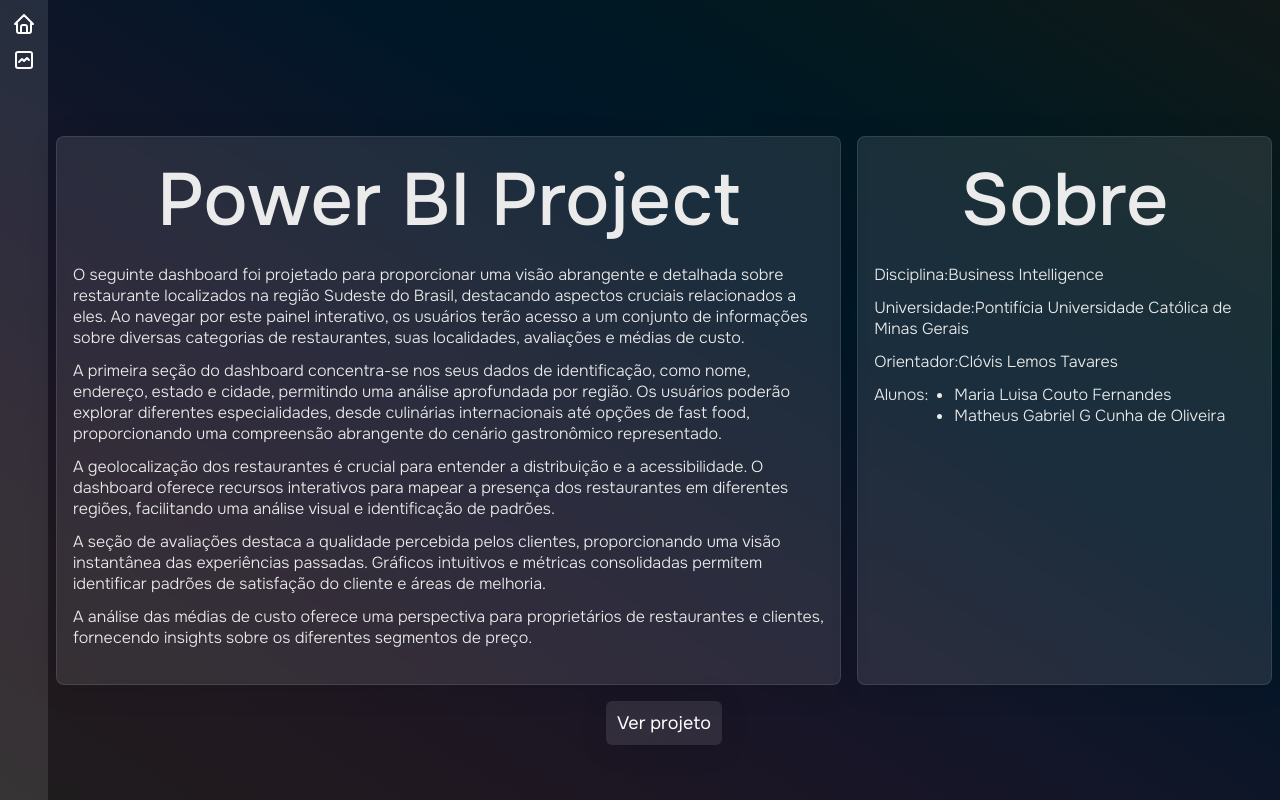
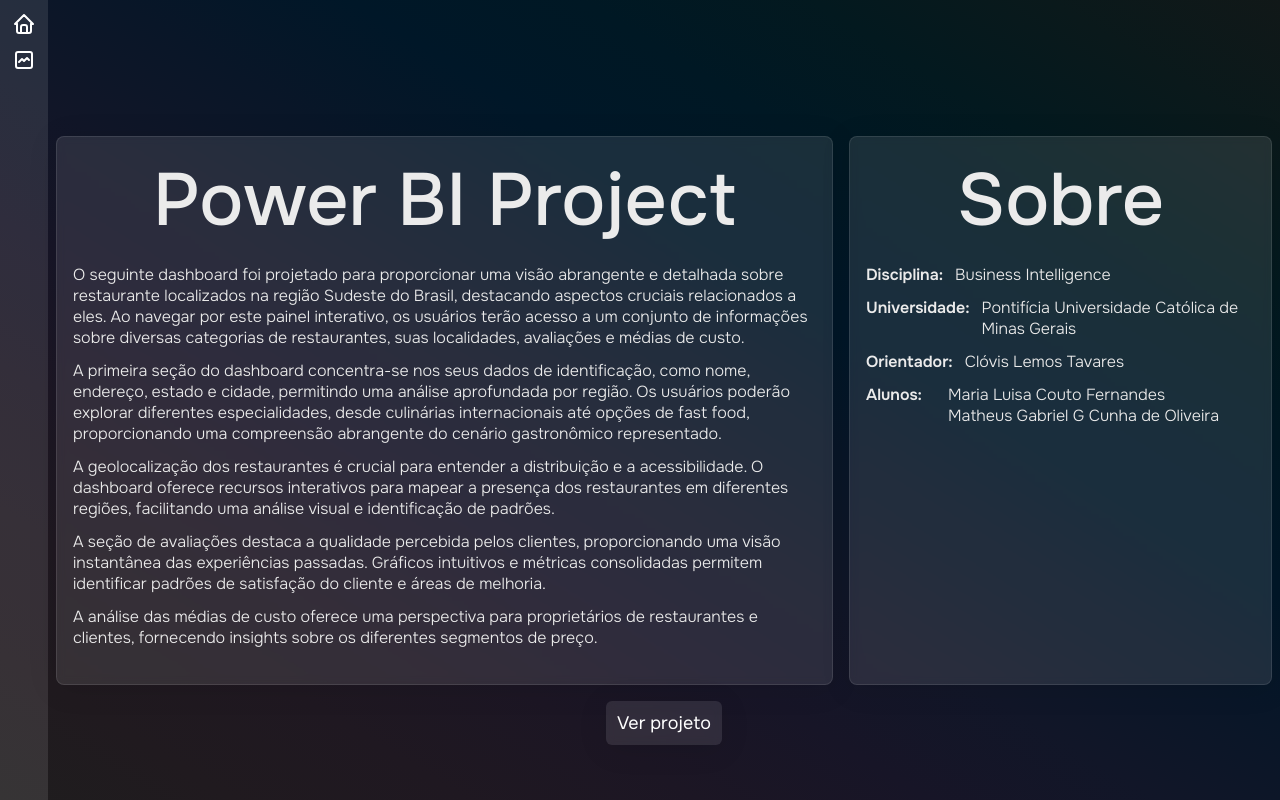
Before and after one commit to matheusfnl/bi-project, a Nuxt app: page / in a window 1280 px wide. Built offline with nearby package versions, Linux system fonts and the light colour scheme; a web font is replaced by a local one.

Commit message:
fix class

```diff
--- a/pages/index.vue
+++ b/pages/index.vue
@@ -33,25 +33,25 @@
 
           <div class="description-text">
             <div class="description-info">
-              <span class="title">Disciplina:</span>
-              <span class="info">Business Intelligence</span>
+              <span class="description-title">Disciplina:</span>
+              <span class="description-info">Business Intelligence</span>
             </div>
 
             <div class="description-info">
-              <span class="title">Universidade:</span>
-              <span class="info">Pontifícia Universidade Católica de Minas Gerais</span>
+              <span class="description-title">Universidade:</span>
+              <span class="description-info">Pontifícia Universidade Católica de Minas Gerais</span>
             </div>
 
             <div class="description-info">
-              <span class="title">Orientador:</span>
-              <span class="info">Clóvis Lemos Tavares</span>
+              <span class="description-title">Orientador:</span>
+              <span class="description-info">Clóvis Lemos Tavares</span>
             </div>
 
             <div class="description-info-2">
-              <span class="title">Alunos:</span>
+              <span class="description-title">Alunos:</span>
               <ul>
-                <li class="info">Maria Luisa Couto Fernandes</li>
-                <li class="info">Matheus Gabriel G Cunha de Oliveira</li>
+                <li class="description-info">Maria Luisa Couto Fernandes</li>
+                <li class="description-info">Matheus Gabriel G Cunha de Oliveira</li>
               </ul>
             </div>
           </div>
@@ -126,9 +126,22 @@
     max-width: 900px;
   }
 
+  .description-info {
+    display: flex;
+    gap: 12px;
+  }
+
   .description-info-2 {
     display: flex;
     gap: 26px;
+  }
+
+  .description-title {
+    font-weight: 600;
+  }
+
+  .description-info {
+    font-weight: 300;
   }
 
   button {
```
